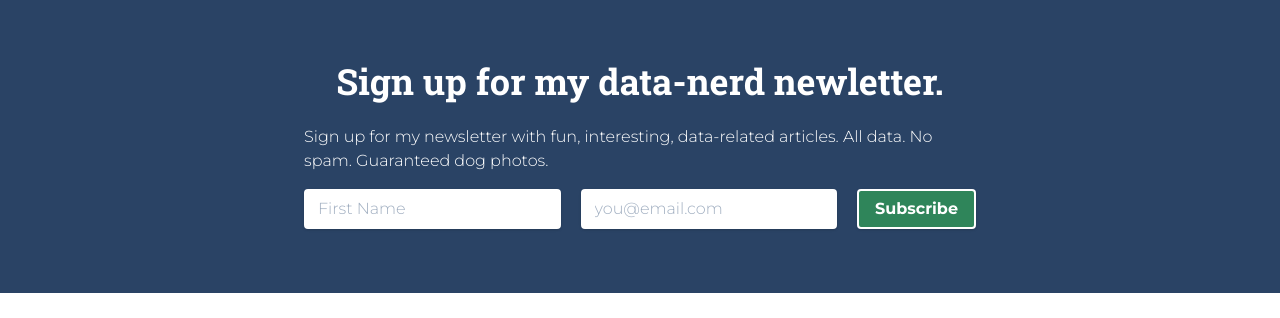
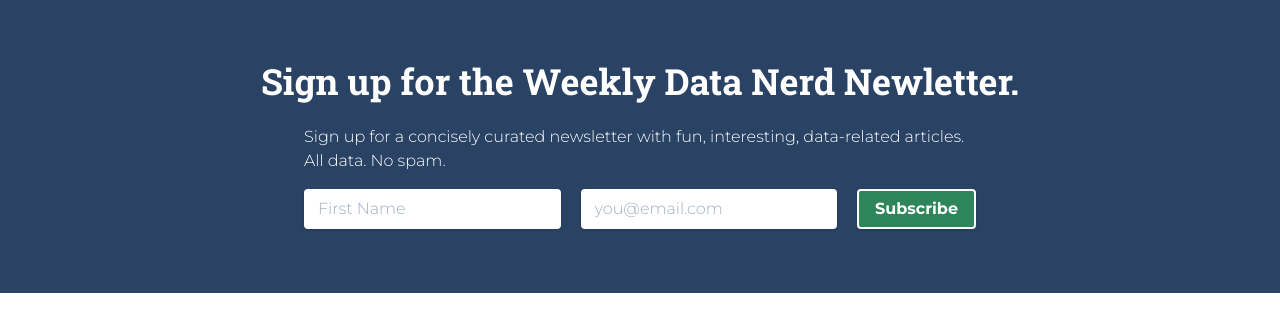
Before and after one commit to chrisjm/chrisjmears-gatsby, a Gatsby site: page / in a window 1280 px wide. Shown: the part 482-800 px from the top of the page. Built offline with nearby package versions, Linux system fonts and the light colour scheme; Gatsby itself is replaced by a stand-in of ours; some packages are replaced by stand-ins of ours.

Commit message:
feat: Update newsletter copy

```diff
--- a/src/components/newsletter-signup.js
+++ b/src/components/newsletter-signup.js
@@ -22,7 +22,7 @@ function NewsletterSignup() {
     <Section sectionClasses="bg-blue-900 text-white">
       <div className="content" id="newsletter">
         <div className="mb-6 text-center">
-          <h2 className="text-4xl font-bold">Sign up for my data-nerd newletter.</h2>
+          <h2 className="text-4xl font-bold">Sign up for the Weekly Data Nerd Newletter.</h2>
         </div>
         <div className="md:max-w-2xl md:mx-auto">
           <form
@@ -33,7 +33,7 @@ function NewsletterSignup() {
             name="mc-embedded-subscribe-form"
           >
             <p className="mb-4">
-              Sign up for my newsletter with fun, interesting, data-related articles. All data. No spam. Guaranteed dog photos.
+              Sign up for a concisely curated newsletter with fun, interesting, data-related articles. All data. No spam.
             </p>
             <div className="flex justify-between flex-col md:flex-row">
               <div className="flex-1 md:mr-5">
```
